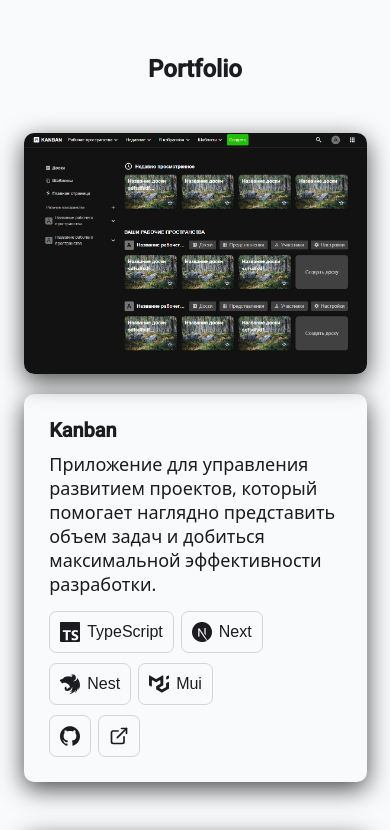
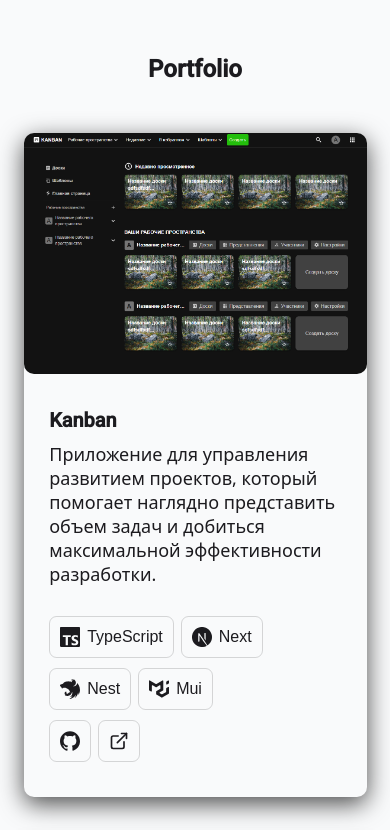
Before and after one commit to Innovavtion/portfolio, a Next.js app: page / in a window 390 px wide. Shown: the part 1560-2390 px from the top of the page. Built offline with nearby package versions, Linux system fonts and the light colour scheme.

Commit message:
update: portfolio -> adaptive card

```diff
--- a/components/Section/Portfolio/Portfolio.module.scss
+++ b/components/Section/Portfolio/Portfolio.module.scss
@@ -18,6 +18,11 @@
   width: 100%;
   max-width: 1024px;
 
+  display: flex;
+  flex-direction: column;
+  justify-content: center;
+  align-items: center;
+
   h2 {
     text-align: center;
   }
@@ -31,7 +36,6 @@
 
 .Content {
   margin-top: 50px;
-  margin-bottom: 50px;
 
   display: flex;
   flex-direction: row;
@@ -45,9 +49,11 @@
     display: flex;
     justify-content: center;
     align-items: center;
+    margin: auto 0;
+
+    box-shadow: 0px 7px 25px rgba(0, 0, 0, 0.7);
 
     border-radius: 10px;
-    box-shadow: 0px 7px 25px rgba(0, 0, 0, 0.7);
 
     overflow: hidden;
 
@@ -177,19 +183,28 @@
     :nth-child(2n) {
       &.Content {
         flex-direction: column;
+        max-width: 500px;
       }
     }
   }
 
   .Content {
     margin-top: 50px;
+    margin-bottom: 0px;
     flex-direction: column;
+
     align-items: center;
+
+    box-shadow: 0px 7px 25px rgba(0, 0, 0, 0.7);
+    border-radius: 10px;
 
     .Card {
       max-width: 500px;
       width: 100%;
       height: 100%;
+      padding: 15px 0 35px 0;
+
+      box-shadow: none;
 
       .CardText {
         .Description {
@@ -197,12 +212,18 @@
           -webkit-line-clamp: 12;
         }
       }
+
+      .CardButton {
+        margin-top: 15px;
+      }
     }
 
     .PortfolioImage {
       max-width: 500px;
       width: 100%;
       height: 100%;
+
+      box-shadow: none;
     }
   }
 }
```
